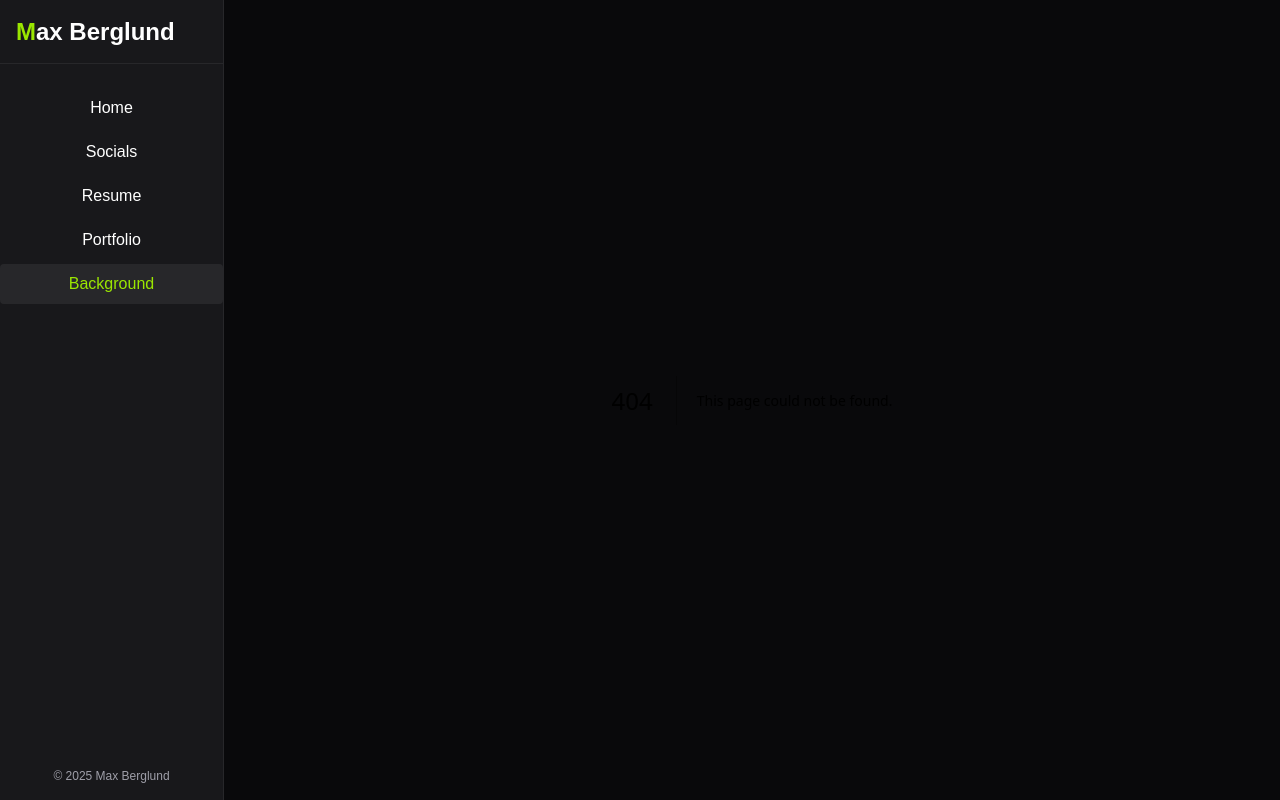
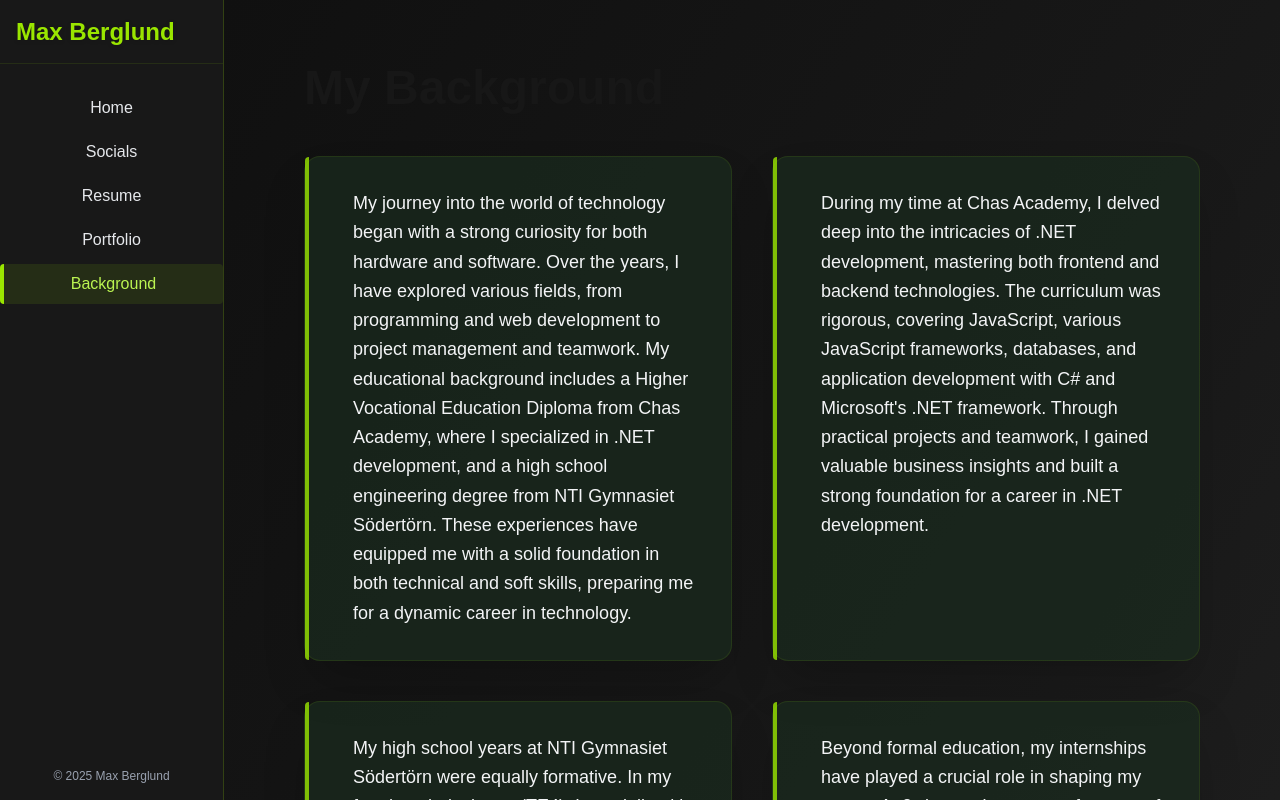
Before and after one commit to maxberglund2/cv-portal-dynamisk, a Next.js app: page /background in a window 1280 px wide. Before the commit this address had no page. Shown: the top 800 px of the page. Built offline with nearby package versions, Linux system fonts and the light colour scheme.

Commit message:
nav + background page

```diff
--- /dev/null
+++ b/src/app/background/page.tsx
@@ -0,0 +1,45 @@
+import React from "react";
+
+const sections = [
+  {
+    text: `My journey into the world of technology began with a strong curiosity for both hardware and software. Over the years, I have explored various fields, from programming and web development to project management and teamwork. My educational background includes a Higher Vocational Education Diploma from Chas Academy, where I specialized in .NET development, and a high school engineering degree from NTI Gymnasiet Södertörn. These experiences have equipped me with a solid foundation in both technical and soft skills, preparing me for a dynamic career in technology.`,
+  },
+  {
+    text: `During my time at Chas Academy, I delved deep into the intricacies of .NET development, mastering both frontend and backend technologies. The curriculum was rigorous, covering JavaScript, various JavaScript frameworks, databases, and application development with C# and Microsoft's .NET framework. Through practical projects and teamwork, I gained valuable business insights and built a strong foundation for a career in .NET development.`,
+  },
+  {
+    text: `My high school years at NTI Gymnasiet Södertörn were equally formative. In my fourth technical year (TE4), I specialized in practical aspects of programming, focusing on web development and various work methods such as Agile and the Waterfall model. This included practical experience with the MERN stack (MongoDB, Express.js, React.js, and Node.js). Through individual and group projects, I built websites from the ground up or contributed to existing projects. This program provided valuable opportunities to improve coding skills and teamwork.`,
+  },
+  {
+    text: `Beyond formal education, my internships have played a crucial role in shaping my career. At 2witness, I was part of a team of interns developing a mobile application. Initially, my role focused on backend development, but it later expanded to include frontend tasks. This hands-on experience helped me improve my programming skills and significantly enhanced my communication and teamwork abilities.`,
+  },
+  {
+    text: `Another notable experience was my internship at the National Institute of Technology, Ariake College in Fukuoka, Japan. This dynamic exchange program allowed me to delve into the latest tech trends, working with image recognition using Python. This experience not only expanded my technical knowledge but also provided valuable insights into cutting-edge technologies within an international setting. It sparked my strong interest in exploring future career opportunities in global teams and cross-cultural collaboration.`,
+  },
+  {
+    text: `In addition to my technical skills, I have developed a range of soft skills that are essential for success in any field. These include responsibility, communication, goal-orientation, efficiency, and teamwork. My diverse experiences have taught me the importance of adaptability and continuous learning, and I am always eager to take on new challenges and grow both professionally and personally.`,
+  },
+];
+
+export default function BackgroundPage() {
+  return (
+    <main className="min-h-screen w-full bg-gradient-to-br from-[#101010] via-[#181818] to-[#232323] px-4 py-16">
+      <div className="max-w-4xl mx-auto mb-5">
+        <h2 className="text-4xl md:text-5xl font-extrabold mb-4 inline-block pb-2">
+          My Background
+        </h2>
+      </div>
+      <div className="mx-auto max-w-4xl grid grid-cols-1 md:grid-cols-2 gap-10">
+        {sections.map((section, idx) => (
+          <div
+            key={idx}
+            className="relative bg-[#1a2b1e]/70 rounded-2xl shadow-2xl p-8 text-lg text-gray-100 leading-relaxed border border-lime-400/10 transition-transform hover:scale-[1.025] hover:shadow-lime-400/20 group"
+          >
+            <div className="absolute left-0 top-0 h-full w-1 bg-lime-400 rounded-l-2xl opacity-80 group-hover:opacity-100 transition-opacity" />
+            <p className="pl-4">{section.text}</p>
+          </div>
+        ))}
+      </div>
+    </main>
+  );
+}
--- a/src/components/nav.tsx
+++ b/src/components/nav.tsx
@@ -11,8 +11,8 @@
   const linkClass = (href: string) =>
     `w-full text-center py-2 rounded transition-colors font-medium ${
       pathname === href
-        ? "bg-zinc-800 text-lime-400"
-        : "text-white hover:bg-zinc-800"
+        ? "bg-lime-400/10 text-lime-300 border-l-4 border-lime-400"
+        : "text-gray-200 hover:bg-[#232323] hover:text-lime-300"
     }`;
 
   return (
@@ -20,7 +20,7 @@
       {/* Hamburger for mobile */}
       {!open && (
         <button
-          className="fixed top-4 left-4 z-50 md:hidden text-white text-3xl bg-zinc-900 rounded p-1 shadow"
+          className="fixed top-4 left-4 z-50 md:hidden text-lime-300 text-3xl bg-[#181818] rounded p-1 shadow border border-lime-400/30"
           aria-label="Open navigation"
           onClick={() => setOpen(true)}
         >
@@ -30,7 +30,7 @@
 
       {/* Sidebar overlay for mobile */}
       <div
-        className={`fixed inset-0 bg-black bg-opacity-40 z-40 md:hidden transition-opacity duration-300 ${
+        className={`fixed inset-0 bg-black bg-opacity-50 z-40 md:hidden transition-opacity duration-300 ${
           open
             ? "opacity-100 pointer-events-auto"
             : "opacity-0 pointer-events-none"
@@ -40,25 +40,25 @@
       />
 
       <aside
-        className={`fixed top-0 left-0 h-full w-4/5 max-w-xs bg-zinc-900 border-r border-zinc-800 flex flex-col z-50
+        className={`fixed top-0 left-0 h-full w-4/5 max-w-xs bg-[#181818] border-r border-lime-400/20 flex flex-col z-50
       transition-transform duration-300 transform
       ${open ? "translate-x-0" : "-translate-x-full"}
       md:hidden`}
         aria-label="Main navigation"
       >
-        <div className="flex items-center justify-between h-14 px-4 border-b border-zinc-800">
-          <span className="font-bold text-xl text-white">
-            <span className="text-lime-400">M</span>ax Berglund
+        <div className="flex items-center justify-between h-14 px-4 border-b border-lime-400/10">
+          <span className="font-bold text-xl text-lime-400 drop-shadow">
+            Max Berglund
           </span>
           <button
-            className="text-white text-2xl md:hidden"
+            className="text-lime-300 text-2xl md:hidden"
             aria-label="Close navigation"
             onClick={() => setOpen(false)}
           >
             ×
           </button>
         </div>
-        <div className="flex-1 flex flex-col items-center gap-1 mt-6">
+        <div className="flex-1 flex flex-col items-center gap-1">
           <Link
             href="/"
             className={linkClass("/")}
@@ -95,18 +95,18 @@
             Background
           </Link>
         </div>
-        <p className="mt-auto mb-4 text-xs text-zinc-400 text-center">
+        <p className="mt-auto mb-4 text-xs text-gray-400 text-center">
           &copy; 2025 Max Berglund
         </p>
       </aside>
       {/* Static sidebar for desktop */}
       <aside
-        className="hidden md:fixed md:top-0 md:left-0 md:h-full md:w-56 md:bg-zinc-900 md:border-r md:border-zinc-800 md:flex md:flex-col"
+        className="hidden md:fixed md:top-0 md:left-0 md:h-full md:w-56 md:bg-[#181818] md:border-r md:border-lime-400/20 md:flex md:flex-col"
         aria-label="Main navigation"
       >
-        <div className="flex items-center h-16 px-4 border-b border-zinc-800">
-          <span className="font-bold text-2xl text-white">
-            <span className="text-lime-400">M</span>ax Berglund
+        <div className="flex items-center h-16 px-4 border-b border-lime-400/10">
+          <span className="font-bold text-2xl text-lime-400 drop-shadow">
+            Max Berglund
           </span>
         </div>
         <div className="flex-1 flex flex-col items-center gap-1 mt-6">
@@ -126,7 +126,7 @@
             Background
           </Link>
         </div>
-        <p className="mt-auto mb-4 text-xs text-zinc-400 text-center">
+        <p className="mt-auto mb-4 text-xs text-gray-400 text-center">
           &copy; 2025 Max Berglund
         </p>
       </aside>
```
